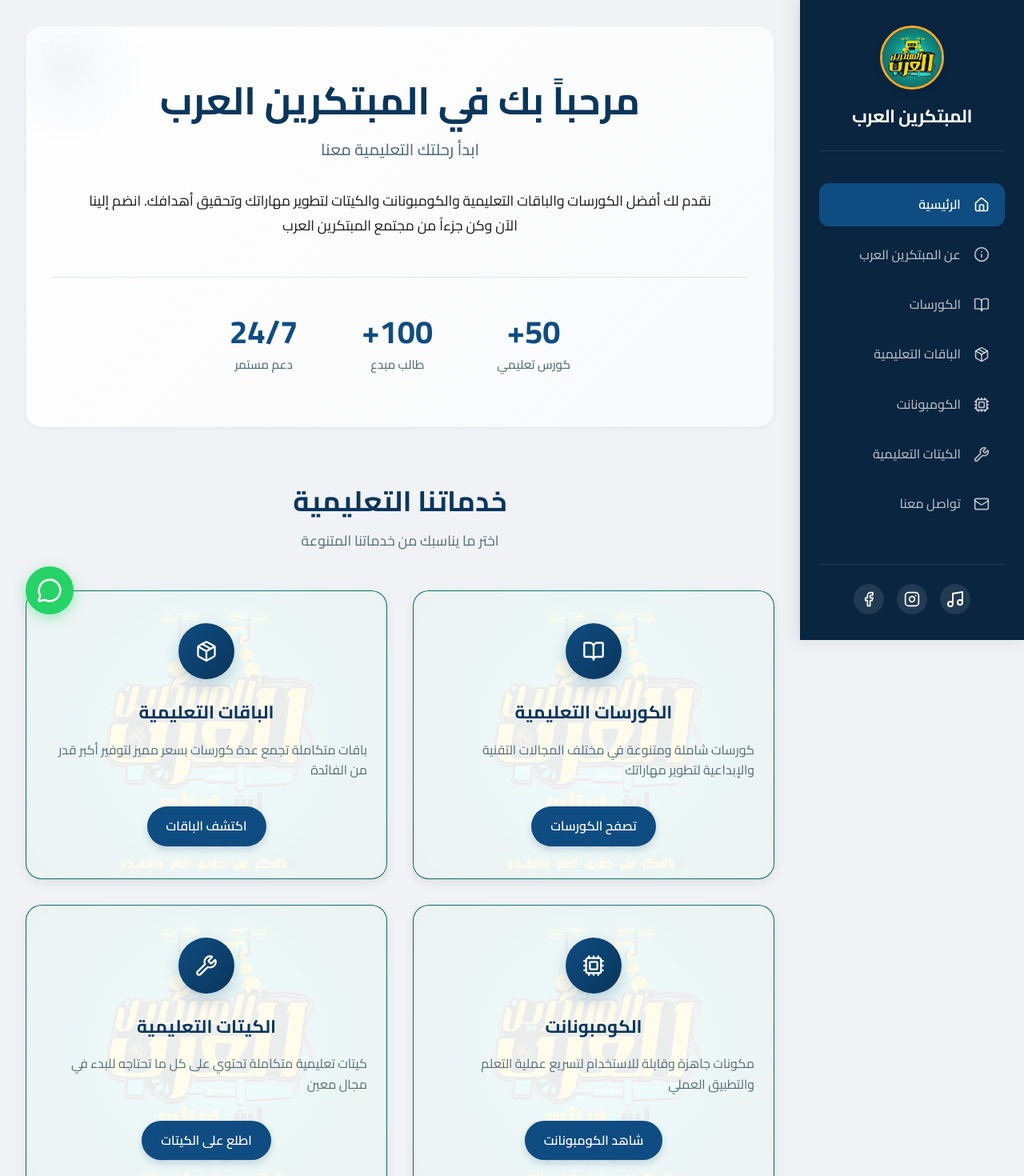
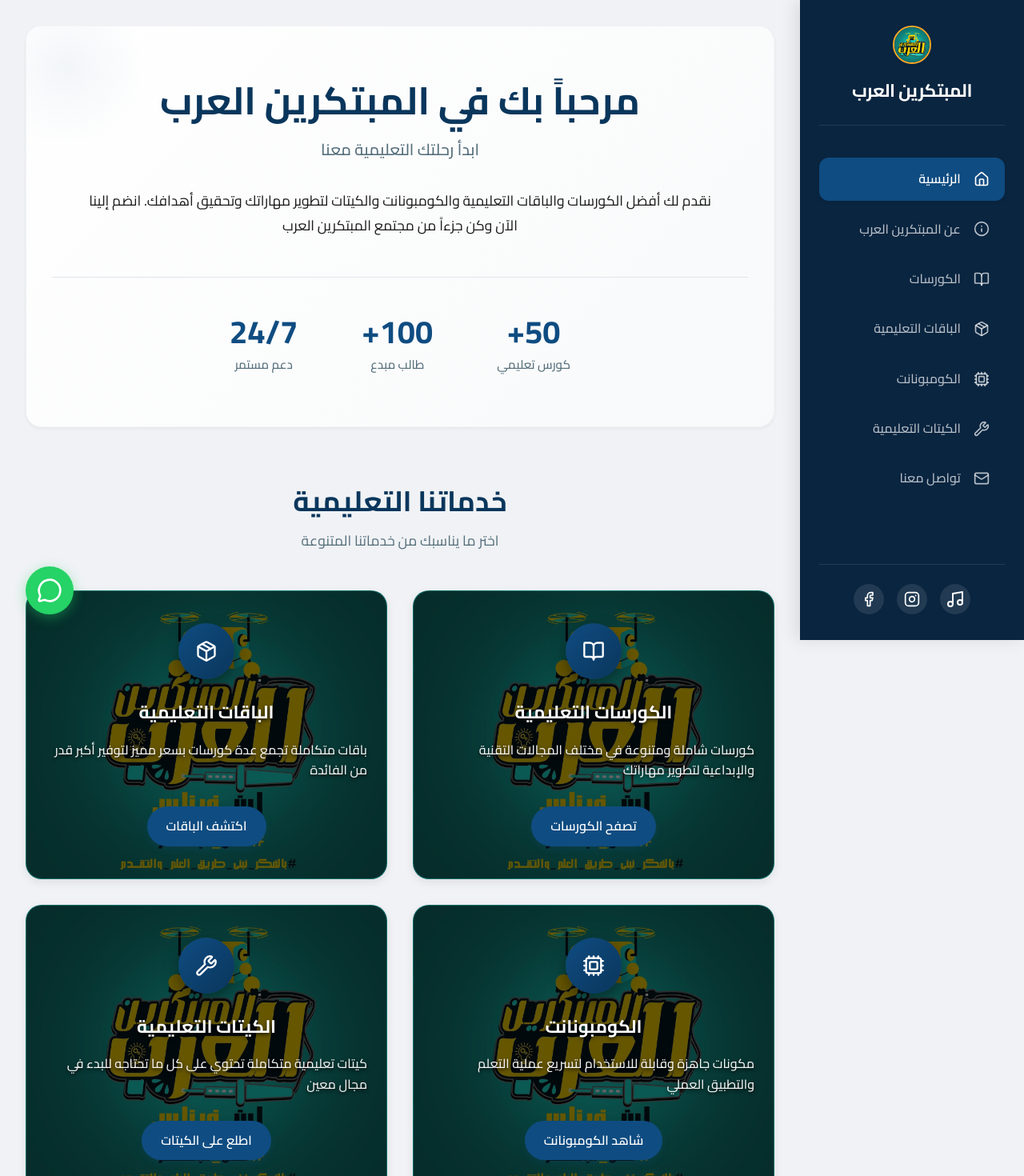
Before and after one commit to OmarNour9903/Arab-innovators, a React (Vite) app: page /#/ in a window 1280 px wide. Shown: the top 1470 px of the page at 80% size. Built offline with nearby package versions, Linux system fonts and the light colour scheme.

Commit message:
logo commit

```diff
--- a/src/styles/Card.css
+++ b/src/styles/Card.css
@@ -16,7 +16,7 @@
     border: 1px solid rgba(0, 0, 0, 0.05);
 }
 
-/* Refined overlay for better readability */
+/* Dark overlay for better readability on images */
 .card::before {
     content: '';
     position: absolute;
@@ -24,13 +24,13 @@
     left: 0;
     right: 0;
     bottom: 0;
-    background: rgba(255, 255, 255, 0.92);
+    background: rgba(0, 0, 0, 0.6);
     z-index: 0;
     transition: background 0.3s ease;
 }
 
 .card:hover::before {
-    background: rgba(255, 255, 255, 0.96);
+    background: rgba(0, 0, 0, 0.7);
 }
 
 /* Ensure content is above the overlay */
@@ -41,7 +41,8 @@
 
 .card:hover {
     transform: translateY(-8px);
-    box-shadow: 0 20px 40px rgba(0, 0, 0, 0.12);
+    box-shadow: 0 20px 40px rgba(0, 0, 0, 0.3);
+    border-color: rgba(255, 255, 255, 0.2);
 }
 
 .card-icon {
@@ -54,7 +55,7 @@
     justify-content: center;
     color: white;
     margin-bottom: 0.5rem;
-    box-shadow: 0 8px 20px rgba(15, 76, 129, 0.25);
+    box-shadow: 0 8px 20px rgba(0, 0, 0, 0.4);
     transition: transform 0.3s ease;
 }
 
@@ -65,16 +66,19 @@
 .card-title {
     font-size: 1.4rem;
     font-weight: 700;
-    color: var(--color-primary-dark);
+    color: white;
     margin: 0;
+    text-shadow: 0 2px 4px rgba(0, 0, 0, 0.8);
 }
 
 .card-description {
-    color: var(--text-secondary);
+    color: rgba(255, 255, 255, 0.95);
     line-height: 1.6;
     margin: 0;
     flex-grow: 1;
     font-size: 1rem;
+    text-shadow: 0 2px 4px rgba(0, 0, 0, 0.8);
+    font-weight: 500;
 }
 
 .card-btn {
--- a/src/styles/Sidebar.css
+++ b/src/styles/Sidebar.css
@@ -32,12 +32,12 @@
 }
 
 .sidebar-logo {
-    width: 80px;
-    height: 80px;
+    max-height: 48px;
+    width: auto;
     border-radius: 50%;
     object-fit: cover;
-    border: 3px solid var(--color-accent);
-    box-shadow: var(--shadow-md);
+    border: 2px solid var(--color-accent);
+    box-shadow: var(--shadow-sm);
 }
 
 .logo-text {
```
Also changed, not shown: 4 other files (tests, documents, lock files or other folders).
